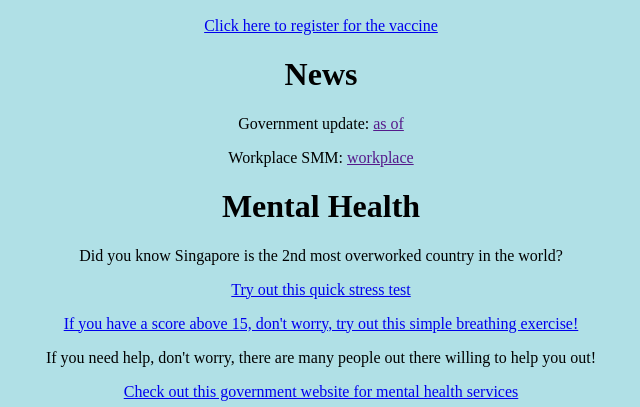
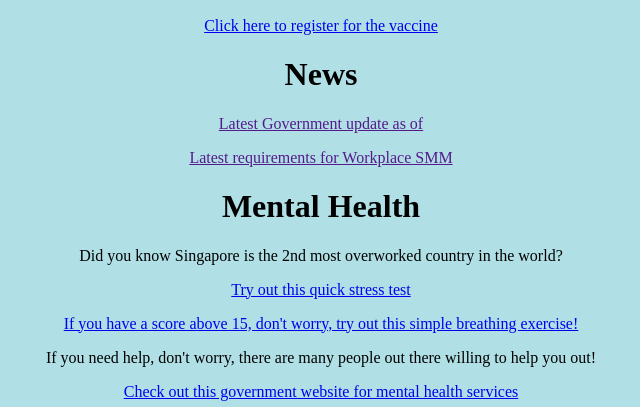
Before and after one commit to HighOnMelatonin/HealthFix, a Flask app: page / in a window 1280 px wide. Shown: the part 97-504 px from the top of the page, without its empty margins (319-959 px from the left). Run offline with Flask 2, Linux system fonts and the light colour scheme; data that the repository does not hold is empty.

Commit message:
Add files via upload

```diff
--- a/templates/final.html
+++ b/templates/final.html
@@ -1,5 +1,4 @@
 <!DOCTYPE html>
-<html>
 <head>
 <style>
 h1 {text-align: center;}
@@ -15,15 +14,14 @@
 <p>Total number of covid cases on {{newCases[0]}}: {{newCases[3]}}</p>
 <p><a href="https://appointment.vaccine.gov.sg/">Click here to register for the vaccine</a></p>
 
-        <div>
-            <h1>News</h1>
-        </div>
-
-        <p>Government update: <a href = "{{ updates[0] }}">as of {{ updates[1] }}</a> </p>
-        <p>Workplace SMM: <a href = "{{workplace}}">workplace</a></p>
 
 
-        <h1>Mental Health</h1>
+<div><h1>News</h1></div>
+  <p> <a href = "{{ updates[0] }}">Latest Government update as of {{ updates[1] }}</a> </p>
+<p> <a href ='{{workplace}}'>Latest requirements for Workplace SMM</a> </p>
+
+
+<p><h1>Mental Health</h1></p>
 <p> Did you know Singapore is the 2nd most overworked country in the world? </p>
 <p><a href = 'https://www.bemindfulonline.com/test-your-stress'>Try out this quick stress test </a></p>
 <p><a href = 'https://www.youtube.com/watch?v=tEmt1Znux58' >If you have a score above 15, don't worry, try out this simple breathing exercise!</a></p>
@@ -35,4 +33,5 @@
 <img src = 'https://c.tenor.com/xwfJ3hKzMDwAAAAM/pokemon-pikachu.gif' alt = "Have a nice day!" width="309" height="345">
 <img src="https://i.pinimg.com/originals/86/54/c8/8654c8df546007076249f9da565b2355.gif" alt="Have a nice day!" width="465" height="345">
 </body>
+
 </html>
```
Lines whose indentation alone changed are shown as unchanged.
